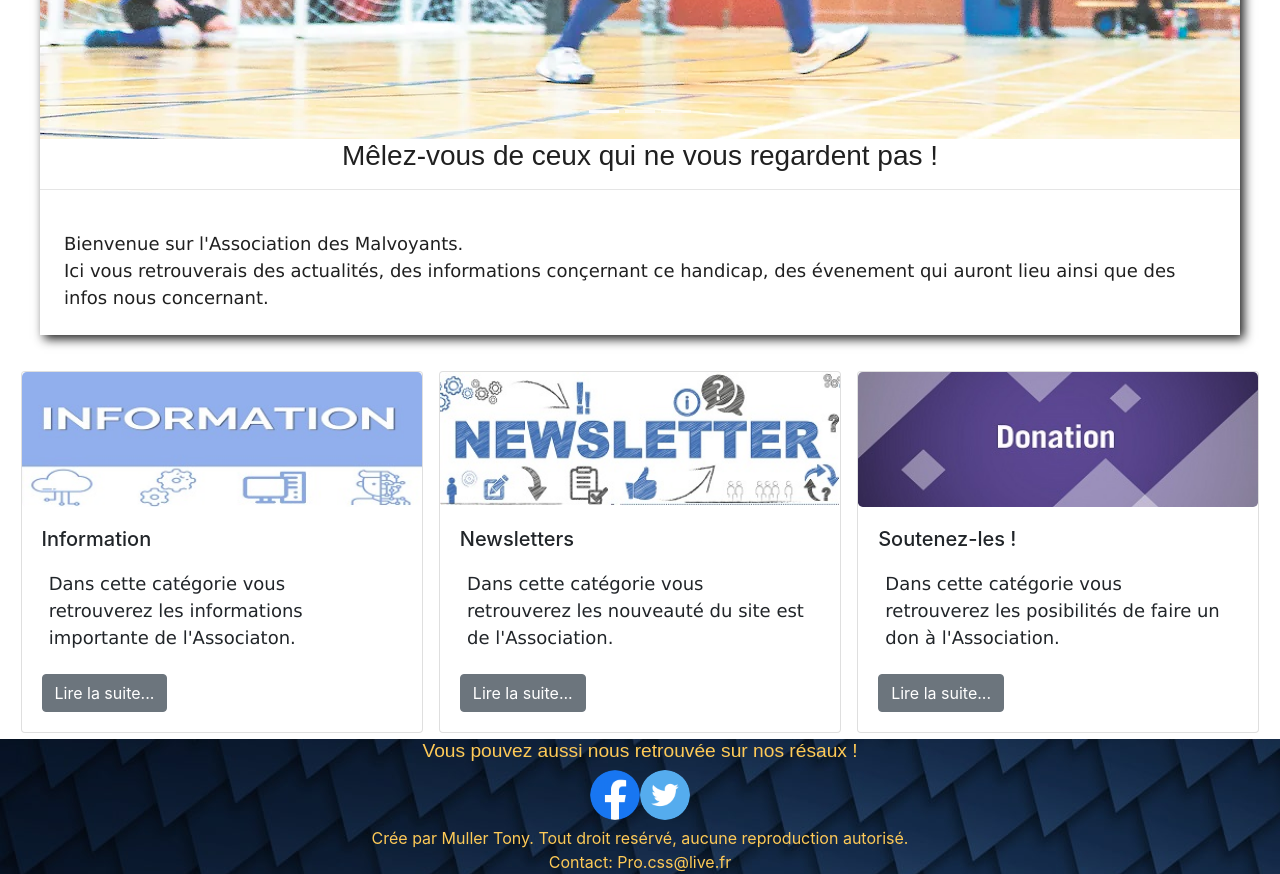
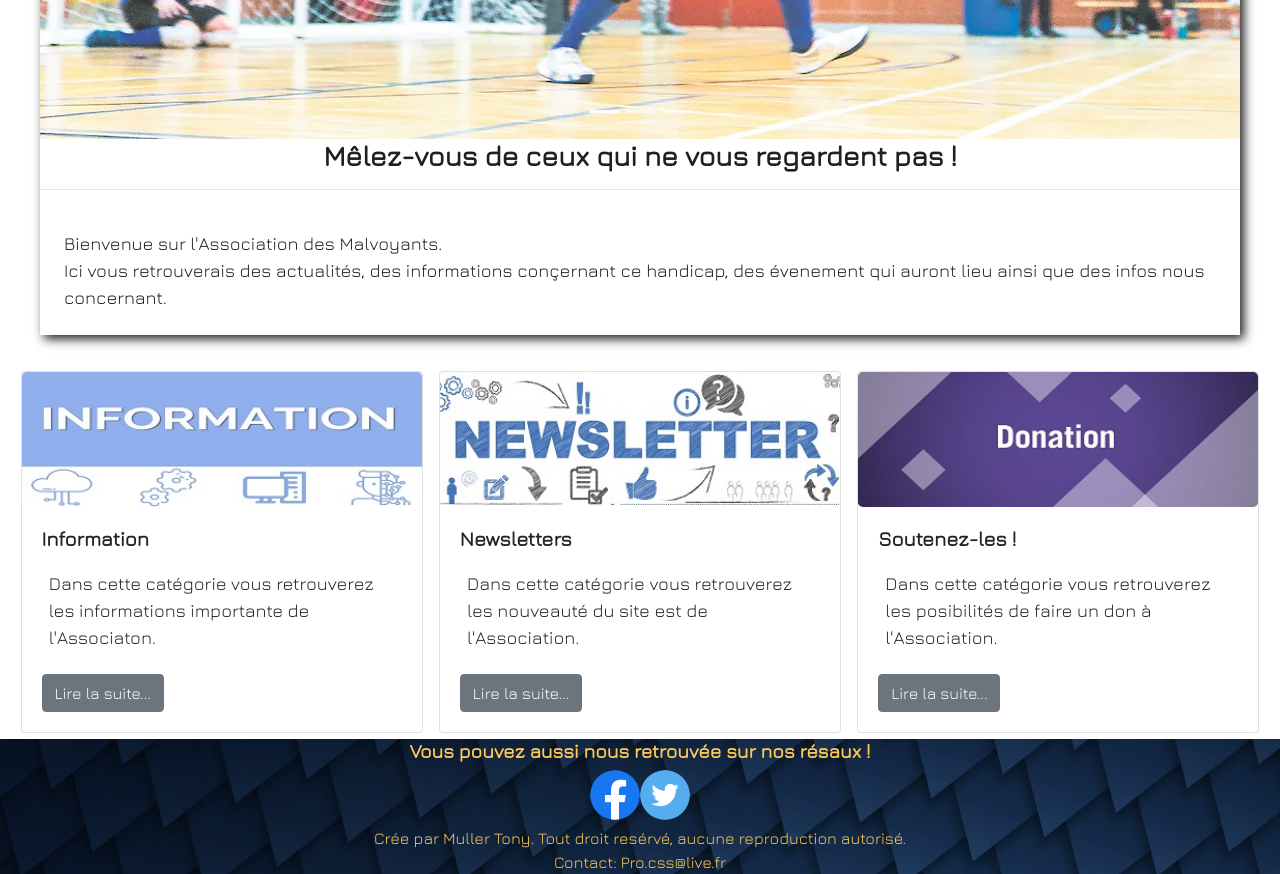
Before and after one commit to BOoMv3/Les-Malvoyants, a plain HTML site: page index.html in a window 1280 px wide. Shown: the part 520-1394 px from the top of the page. Drawn offline with nearby package versions, Linux system fonts and the light colour scheme.

Commit message:
release style.css

```diff
--- a/style.css
+++ b/style.css
@@ -1,5 +1,6 @@
 body {
     margin: 0;
+    font-family: 'Jura', sans-serif;
 }
 .header {
     background-image: url(images/wallpaper.jpg);
@@ -25,7 +26,7 @@ h1,h4{
     align-content: center;
     justify-content: center;
     font-size: xx-large;
-    font-family: fantasy;
+    font-weight: bold;
     color: #feca57;
 }
 .collapse {
@@ -58,7 +59,6 @@ h1,h4{
     width: 100%;
     max-width: 1200px;
     min-height: 500px;
-
     position: relative;
     top: 120px;
 }
@@ -82,6 +82,9 @@ h1,h4{
 .card {
   margin: auto;
   top: 15px;
+}
+.card-title {
+    font-weight: bold;
 }
 .modal-body img {
   display: block;
@@ -112,14 +115,12 @@ h1,h4{
 }
 p {
   font-size:large;
-  font-family:'Lucida Sans', 'Lucida Sans Regular', 'Lucida Grande', 'Lucida Sans Unicode', Geneva, Verdana, sans-serif;
   padding: 2%;
 }
 h3 {
-    font-family: fantasy;
+    font-weight: bold;
 }
 h4 {
-    font-family: fantasy;
     font-size:larger;
     text-align: center;
 }
```
